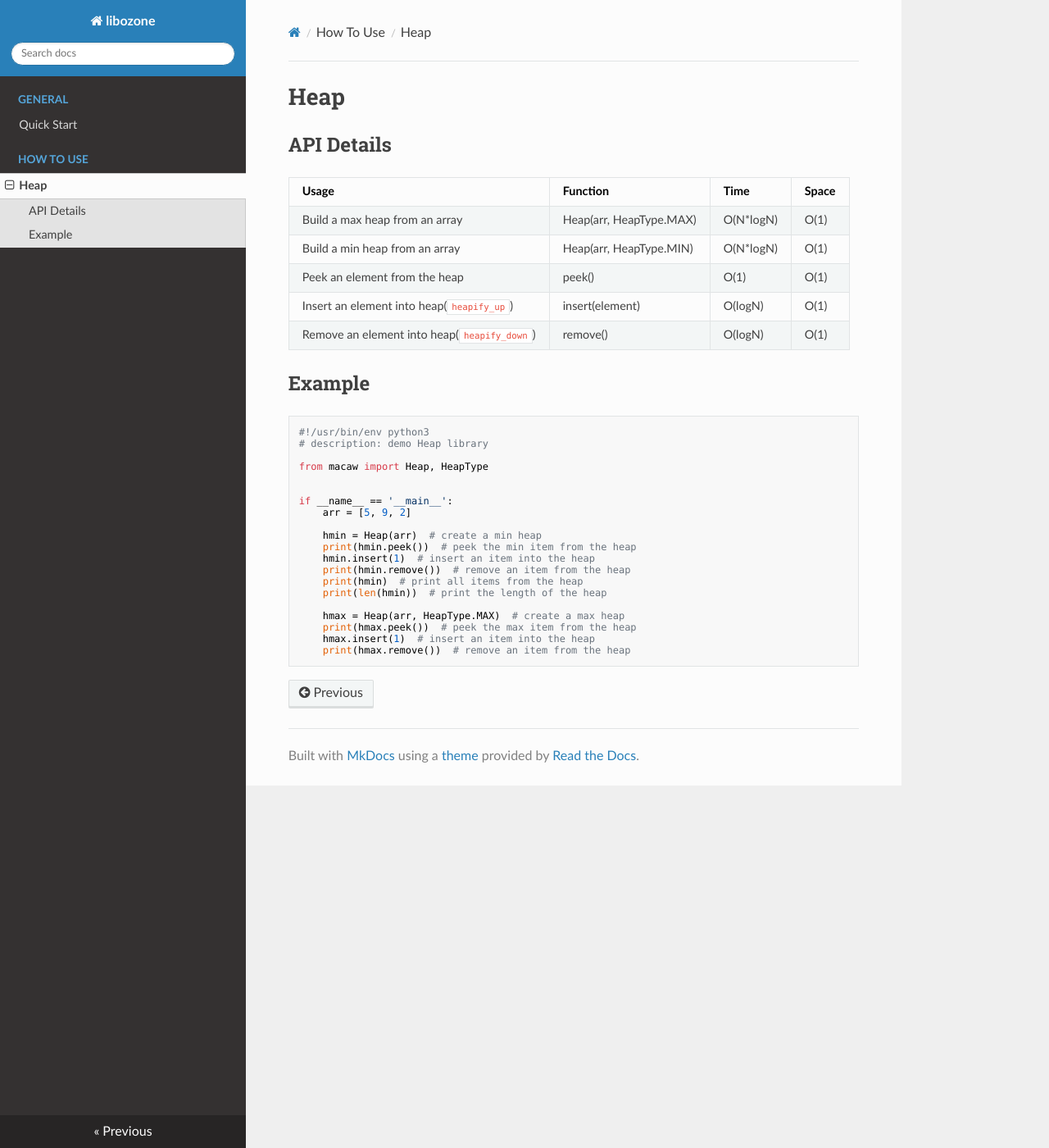
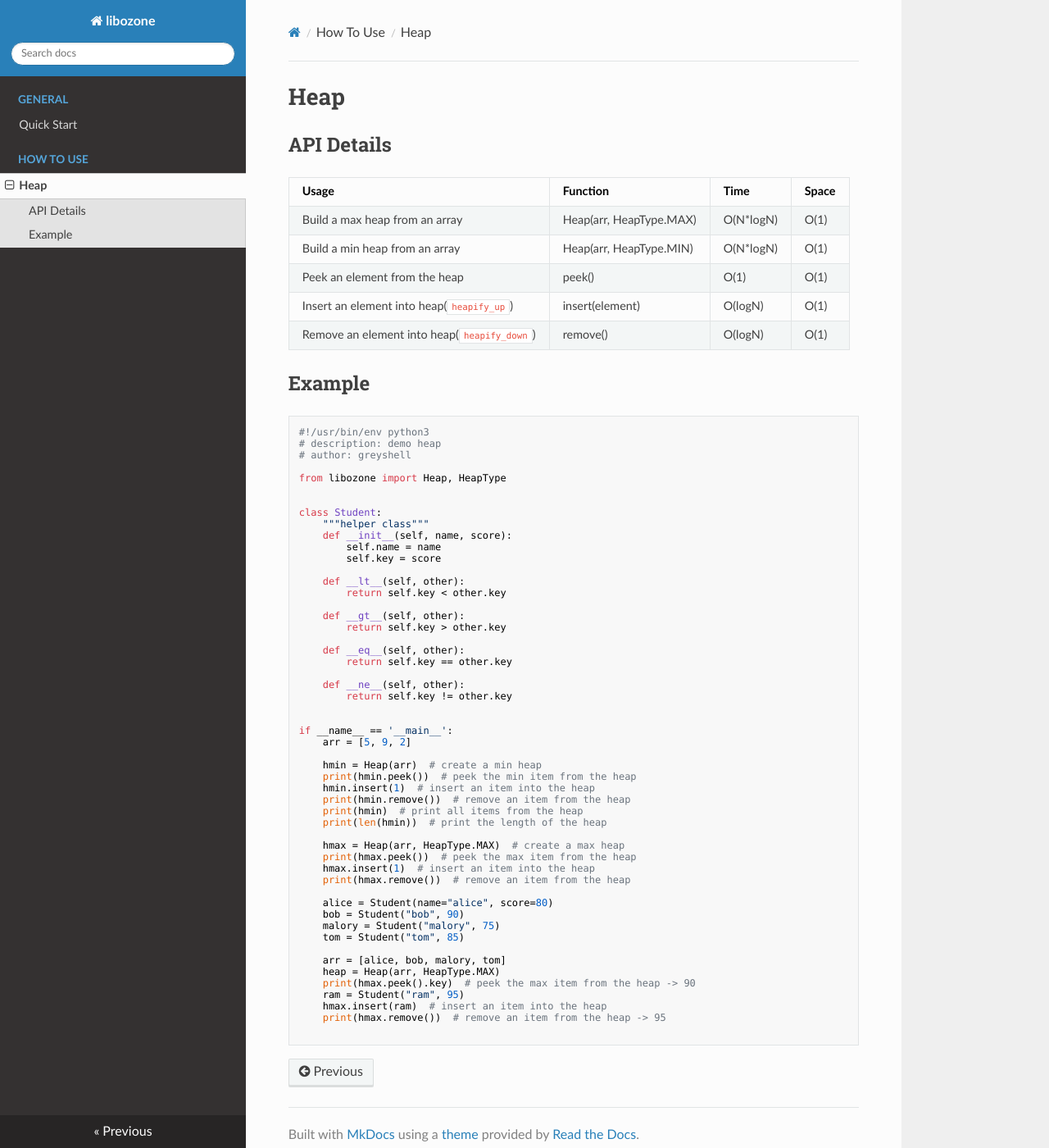
Before and after one commit to greyshell/libozone, an MkDocs documentation site: the page built from docs/heap.md, in a window 1280 px wide and 1400 px high. Shown: the whole window at 82% size. Built offline with MkDocs 1.6.1, drawn with Linux system fonts in a browser that asks for light colours; nearby versions of some CDN libraries.

````diff
--- a/docs/heap.md
+++ b/docs/heap.md
@@ -17,9 +17,29 @@
 
 ```python
 #!/usr/bin/env python3
-# description: demo Heap library
+# description: demo heap
+# author: greyshell
 
-from macaw import Heap, HeapType
+from libozone import Heap, HeapType
+
+
+class Student:
+    """helper class"""
+    def __init__(self, name, score):
+        self.name = name
+        self.key = score
+
+    def __lt__(self, other):
+        return self.key < other.key
+
+    def __gt__(self, other):
+        return self.key > other.key
+
+    def __eq__(self, other):
+        return self.key == other.key
+
+    def __ne__(self, other):
+        return self.key != other.key
 
 
 if __name__ == '__main__':
@@ -36,4 +56,17 @@ if __name__ == '__main__':
     print(hmax.peek())  # peek the max item from the heap
     hmax.insert(1)  # insert an item into the heap
     print(hmax.remove())  # remove an item from the heap
+
+    alice = Student(name="alice", score=80)
+    bob = Student("bob", 90)
+    malory = Student("malory", 75)
+    tom = Student("tom", 85)
+
+    arr = [alice, bob, malory, tom]
+    heap = Heap(arr, HeapType.MAX)
+    print(hmax.peek().key)  # peek the max item from the heap -> 90
+    ram = Student("ram", 95)
+    hmax.insert(ram)  # insert an item into the heap
+    print(hmax.remove())  # remove an item from the heap -> 95
+
 ```
````
Also changed, not shown: 1 other file.
